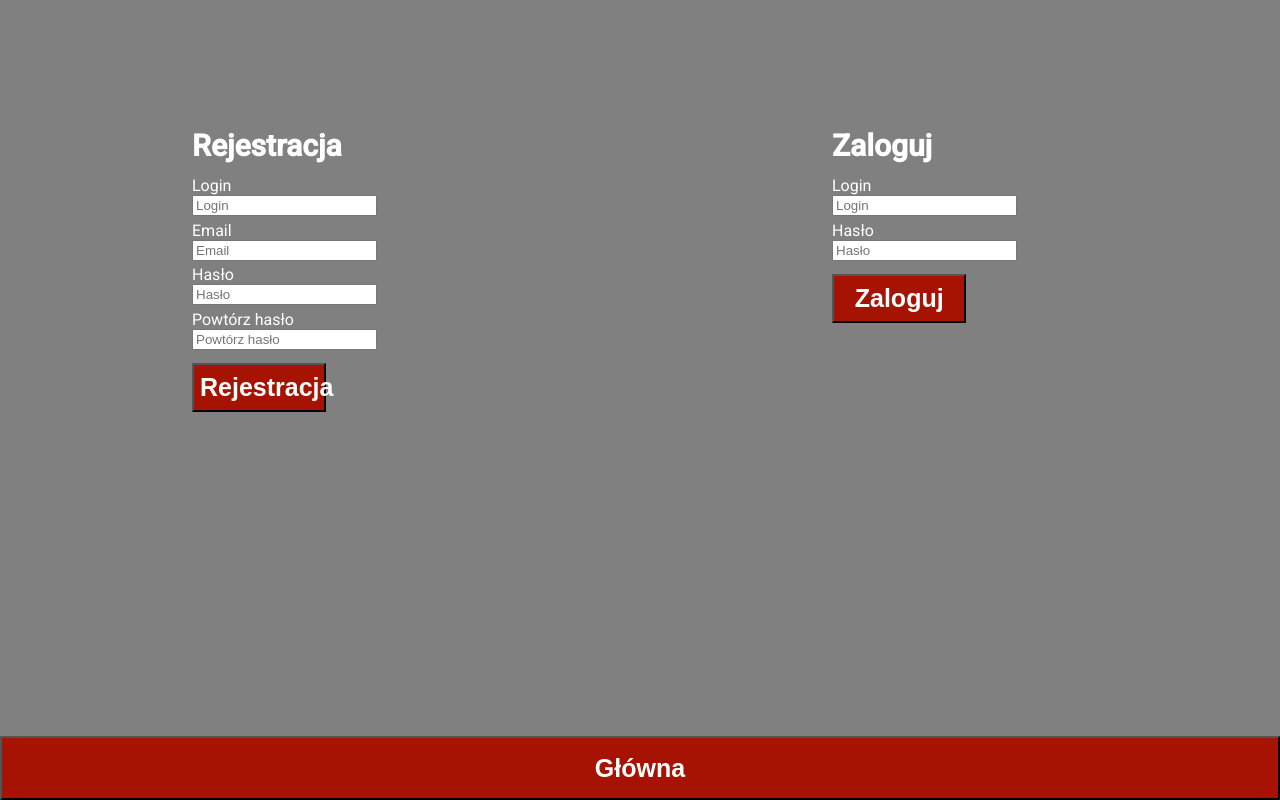
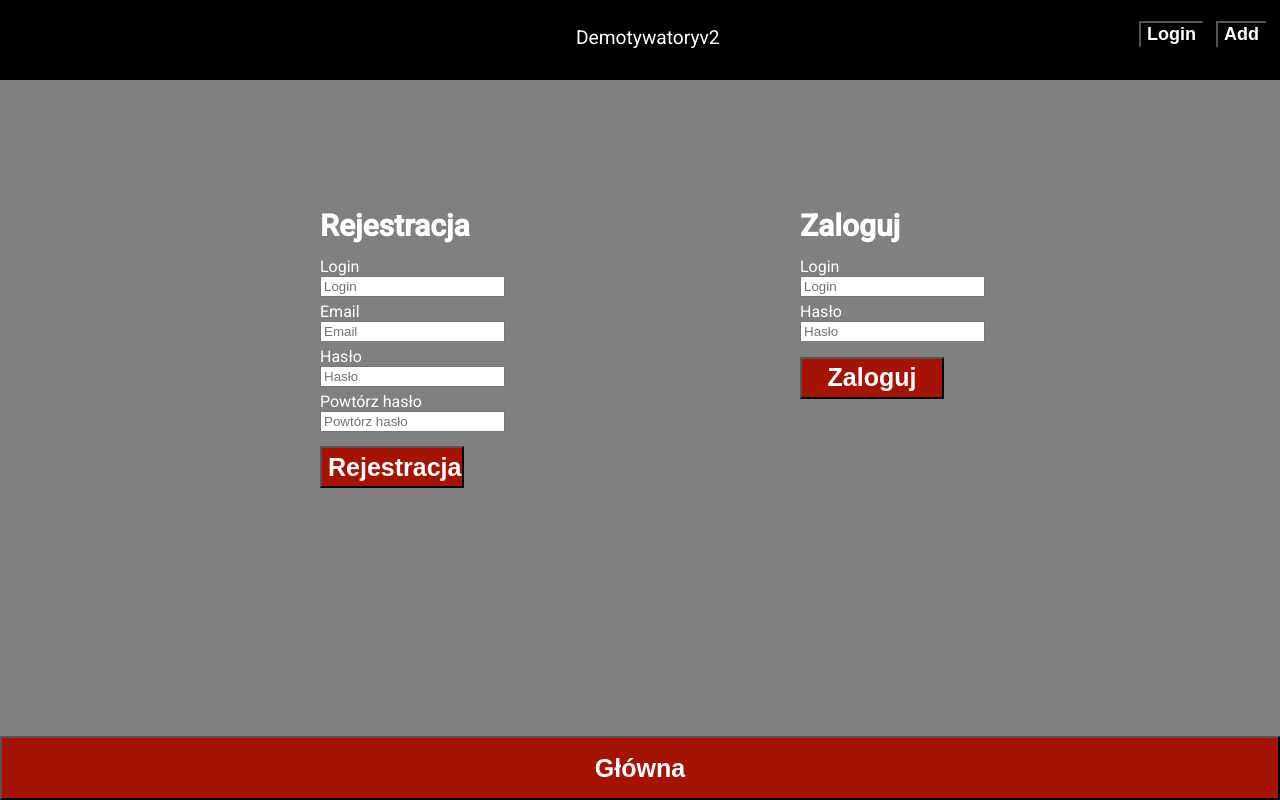
Before and after one commit to mmakula270490/DemotywatoryV2ProjectSDAFrontEnd, an Angular app: page /login in a window 1280 px wide. Built offline with nearby package versions, Linux system fonts and the light colour scheme.

Commit message:
Sign in fix

```diff
--- a/src/app/components/sign-in/sign-in.component.css
+++ b/src/app/components/sign-in/sign-in.component.css
@@ -4,12 +4,12 @@
     display: -ms-flexbox;
     display: -webkit-flex;
     display: flex;
-    height: 92%;
+    height: 82%;
 }
 
 .registration{
     background-color: gray;
-    padding-left: 15%;
+    padding-left: 25%;
     padding-top: 10%;
 }
 
@@ -56,7 +56,6 @@
 
 .login{
     background-color: gray;
-    padding-left: 15%;
     padding-top: 10%;
 }
 
--- a/src/app/components/sign-in/sign-in.component.html
+++ b/src/app/components/sign-in/sign-in.component.html
@@ -1,4 +1,4 @@
-
+<app-top-bar></app-top-bar>
 <div class="box">
     <div style="width: 50%; float: left;" class="registration">
         <div class="registrationText">Rejestracja</div>
```
